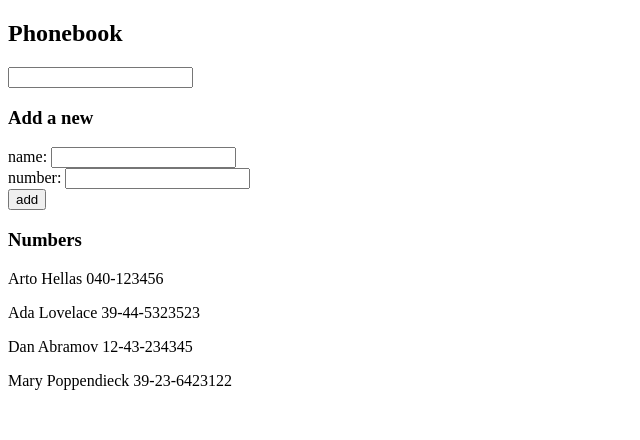
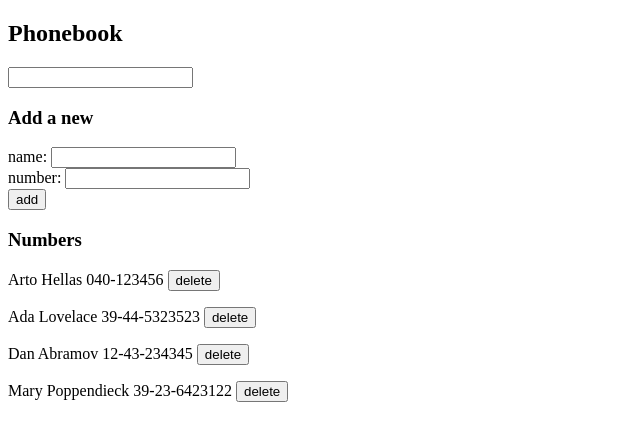
Before and after one commit to Selfes/fullstackopen2020, a React (Create React App) app in the folder part2/phonebook/: page / in a window 1280 px wide. Shown: the top 440 px of the page, without its empty margins (0-640 px from the left). Built offline with nearby package versions, Linux system fonts and the light colour scheme; data requests are answered from the project's data file.

Commit message:
Part2 2.17 and fixed a bug in 2.16

```diff
--- a/part2/phonebook/src/App.js
+++ b/part2/phonebook/src/App.js
@@ -31,7 +31,7 @@ const App = () => {
          number={newNumber} numberSetter={setNewNumber}
       />
       <h3>Numbers</h3>
-      <Persons persons={persons} filterName={filterName} />
+      <Persons persons={persons} changePersons={setPersons} filterName={filterName} />
     </div>
   )
 }
--- a/part2/phonebook/src/components/PersonForm.js
+++ b/part2/phonebook/src/components/PersonForm.js
@@ -12,11 +12,16 @@ const PersonForm = (props) => {
       alert(`${props.name} is already added to phonebook`);
       return;
     }
-
-    props.addPerson(props.persons.concat(person));
-    props.nameSetter("");
-    props.numberSetter("");
-    return personService.create(person).then(response => response.data);
+    personService
+      .create(person)
+      .then((newPerson) => {
+        props.addPerson(props.persons.concat(newPerson));
+        props.nameSetter("");
+        props.numberSetter("");
+      })
+      .catch((error) => {
+        console.log(error)
+      })
   };
 
   return (
--- a/part2/phonebook/src/components/Persons.js
+++ b/part2/phonebook/src/components/Persons.js
@@ -1,11 +1,21 @@
 import React from 'react'
+
+import personService from '../services/persons'
 
 const Persons = (props) => {
     const showPersons = props.filterName ? props.persons.filter((person) => person.name.toLowerCase().includes(props.filterName.toLowerCase())) : props.persons
 
+    const removePerson = (removePerson) => {
+        if (window.confirm(`Delete ${removePerson.name}`)) {
+            personService
+                .remove(removePerson.id)
+                .then(() => props.changePersons(props.persons.filter(person => person.id !== removePerson.id)))
+        }
+    }
+
     return (
         <div>
-          {showPersons.map((person) => <p key={person.name}>{person.name} {person.number}</p>)}
+          {showPersons.map((person) => <p key={person.name}>{person.name} {person.number} <button key={person.name} onClick={() => removePerson(person)}>delete</button></p>)}
         </div>
     )
 }
--- a/part2/phonebook/src/services/persons.js
+++ b/part2/phonebook/src/services/persons.js
@@ -11,6 +11,10 @@ const create = (newPerson) => {
     return axios.post(baseUrl, newPerson).then(response => response.data);
 }
 
-const personService = { getAll, create }
+const remove = (id) => {
+    return axios.delete(`${baseUrl}/${id}`);
+}
+
+const personService = { getAll, create, remove }
 
 export default personService;
```
Also changed, not shown: part2/phonebook/db.json (line endings or trailing spaces).
